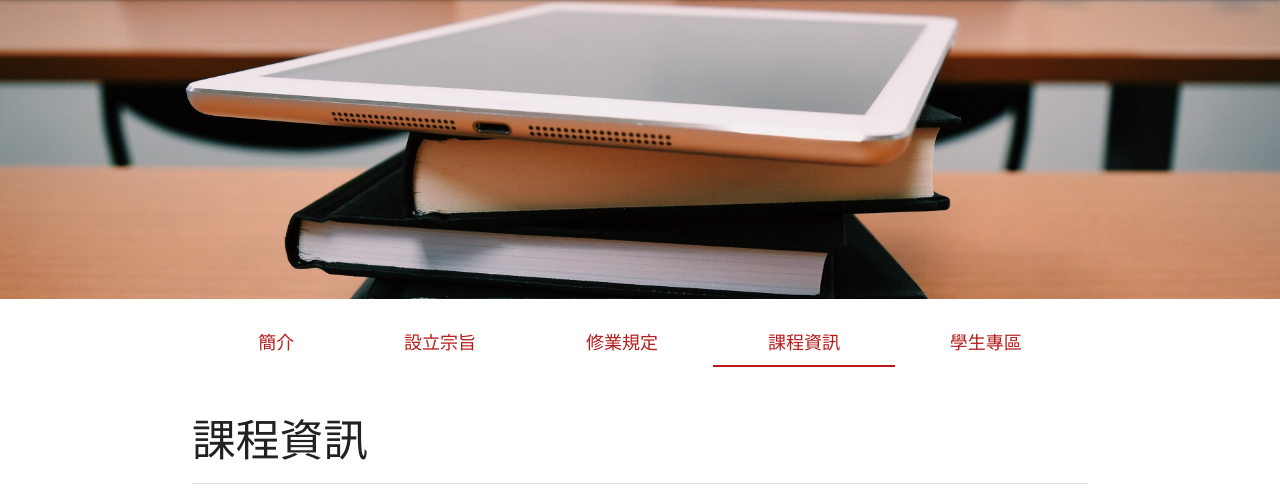
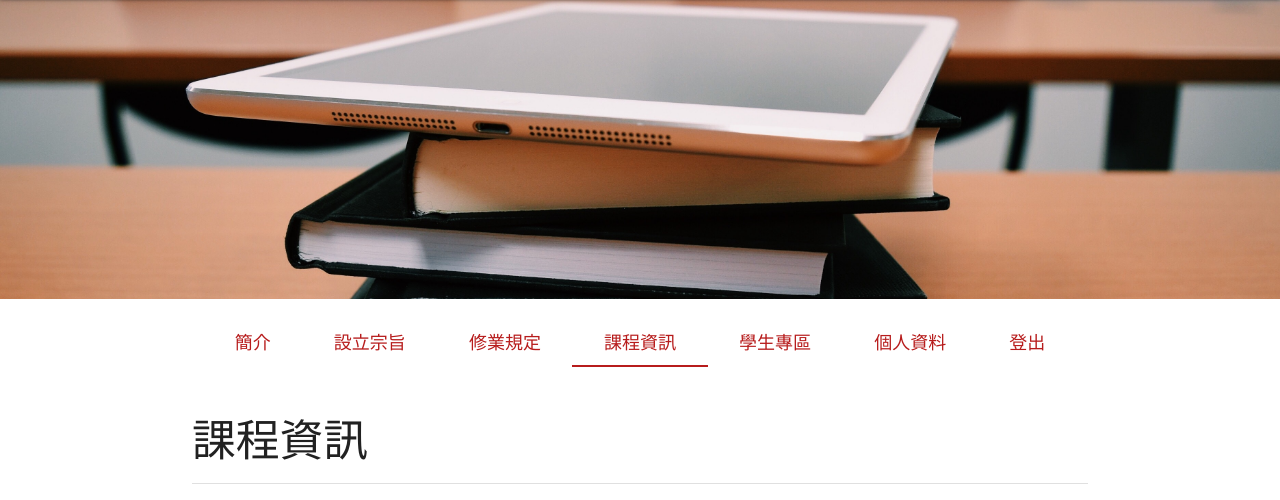
Before and after one commit to dachenlian/gil_website, a Django app: page /cross_disciplinary/course_info in a window 1280 px wide. Shown: the part 65-565 px from the top of the page. Run offline with Django 3.2, Linux system fonts and the light colour scheme; the visitor is signed in with stand-in values (Sample User, id 1); data that the repository does not hold is empty.

Commit message:
added new tabs

```diff
--- a/gil_website/templates/base.html
+++ b/gil_website/templates/base.html
@@ -8,7 +8,7 @@
     <link href="https://fonts.googleapis.com/icon?family=Material+Icons" rel="stylesheet">
     <!--Import materialize.css-->
     <link type="text/css" rel="stylesheet" href="{% static 'css/materialize.min.css' %}" media="screen,projection"/>
-    <link rel="stylesheet" href="{% static 'css/gil.css' %}">
+    <link type="text/css" rel="stylesheet" href="{% static 'css/gil.css' %}">
     <script src="https://ajax.googleapis.com/ajax/libs/jquery/3.3.1/jquery.min.js"></script>
     <!--Let browser know website is optimized for mobile-->
     <meta name="viewport" content="width=device-width, initial-scale=1.0"/>
--- a/gil_website/templates/cross_disciplinary/base.html
+++ b/gil_website/templates/cross_disciplinary/base.html
@@ -40,16 +40,33 @@
     <div class="row">
         <div class="col s12">
             <ul class="tabs tabs-fixed-width cyan-text text-darken-4">
-                <li class="tab col"><a id="index" style="font-size: large;" target="_self" class="red-text text-darken-4"
+                <li class="tab col"><a id="index" style="font-size: large;" target="_self"
+                                       class="red-text text-darken-4"
                                        href="{% url 'cross:index' %}">簡介</a></li>
-                <li class="tab col"><a id="purpose" style="font-size: large;" target="_self" class="red-text text-darken-4"
+                <li class="tab col"><a id="purpose" style="font-size: large;" target="_self"
+                                       class="red-text text-darken-4"
                                        href="{% url 'cross:purpose' %}">設立宗旨</a></li>
-                <li class="tab col"><a id="requirements" style="font-size: large;" target="_self" class="red-text text-darken-4"
+                <li class="tab col"><a id="requirements" style="font-size: large;" target="_self"
+                                       class="red-text text-darken-4"
                                        href="{% url 'cross:requirements' %}">修業規定</a></li>
-                <li class="tab col"><a id="course_info" style="font-size: large;" target="_self" class="red-text text-darken-4"
+                <li class="tab col"><a id="course_info" style="font-size: large;" target="_self"
+                                       class="red-text text-darken-4"
                                        href="{% url 'cross:course_info' %}">課程資訊</a></li>
-                <li class="tab col"><a id="student" style="font-size: large;" target="_self" class="red-text text-darken-4"
+                <li class="tab col"><a id="student" style="font-size: large;" target="_self"
+                                       class="red-text text-darken-4"
                                        href="{% url 'cross:student' %}">學生專區</a></li>
+                {% if user.is_authenticated %}
+                    <li class="tab col"><a id="profile_detail" style="font-size: large;" target="_self"
+                                           class="red-text text-darken-4"
+                                           href="{% url 'cross:profile_detail' user.id %}">個人資料</a></li>
+                    <li class="tab col"><a style="font-size: large;" target="_self"
+                                           class="red-text text-darken-4"
+                                           href="{% url 'logout' %}">登出</a></li>
+                {% else %}
+                    <li class="tab col"><a style="font-size: large;" target="_self"
+                                           class="red-text text-darken-4"
+                                           href="{% url 'login' %}">登入</a></li>
+                {% endif %}
             </ul>
         </div>
     </div>
@@ -84,6 +101,9 @@
             } else if (url.includes("login")) {
                 $("a").removeClass("active");
                 $("#login").addClass("active");
+            } else if (url.includes("profile")) {
+                $("a").removeClass("active");
+                $("#profile_detail").addClass("active");
             }
         });
         let instance = M.Tabs.getInstance(elem);
```
Lines whose indentation alone changed are shown as unchanged.
